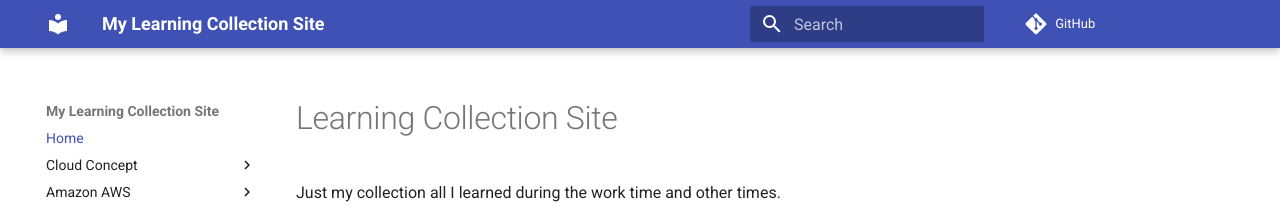
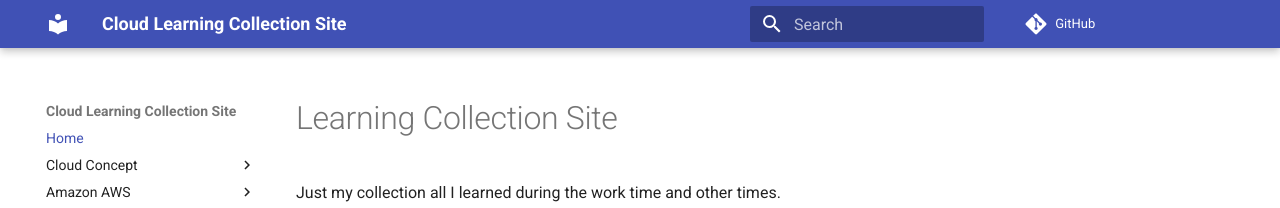
Before and after one commit to VickyGuo0907/Cloud-learning, an MkDocs documentation site: the page built from docs/index.md, in a window 1280 px wide. Shown: the top 208 px of the page. Built offline with MkDocs 1.6.1 and Material for MkDocs 9.7.7, drawn with Linux system fonts in a browser that asks for light colours; comment, search, counter and statistics services are not loaded.

Commit message:
update mkdocs config for site title

```diff
--- a/mkdocs.yml
+++ b/mkdocs.yml
@@ -1,4 +1,4 @@
-site_name: My Learning Collection Site
+site_name: Cloud Learning Collection Site
 site_description: Learning Materials
 site_author: 'Danny Guo'
 
```
